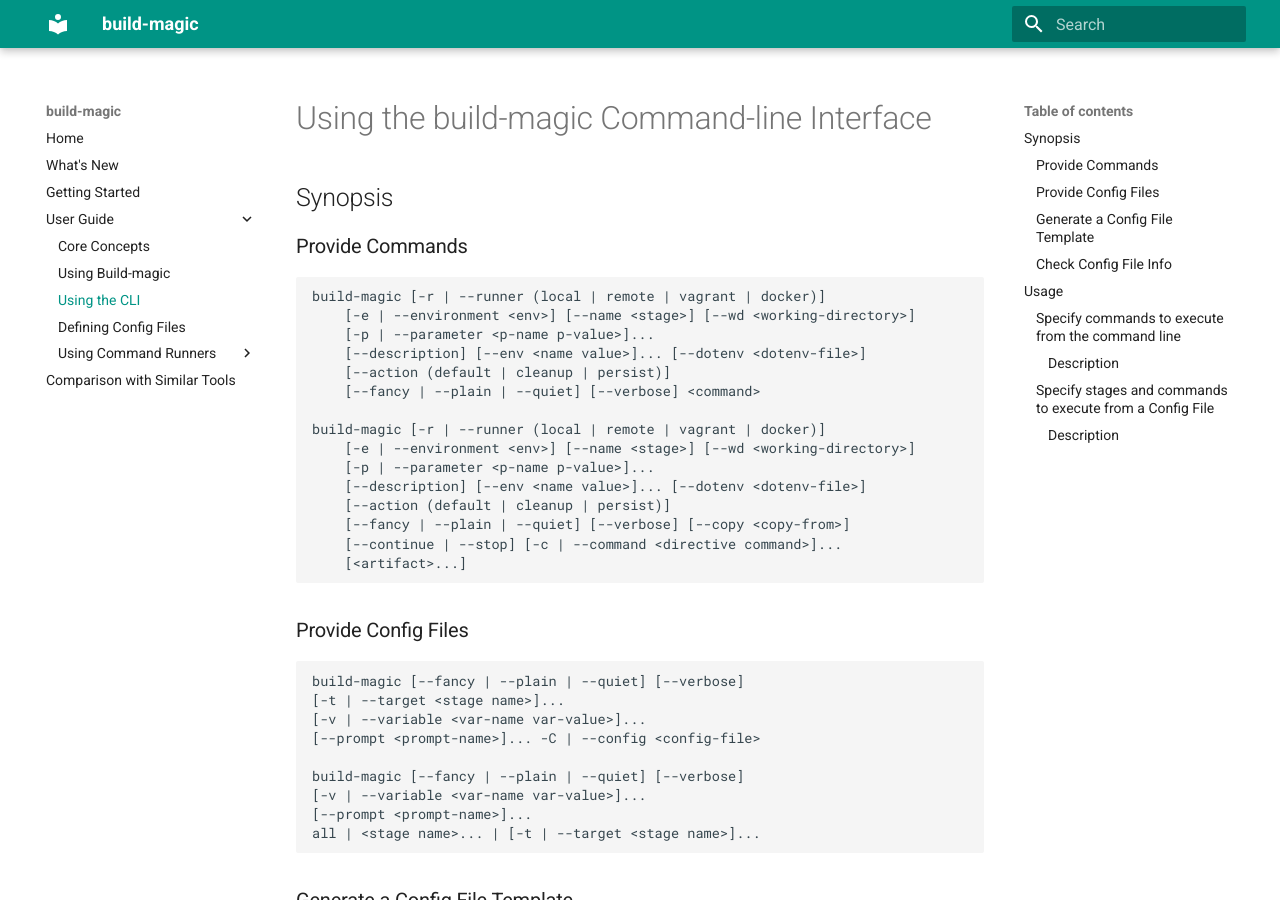
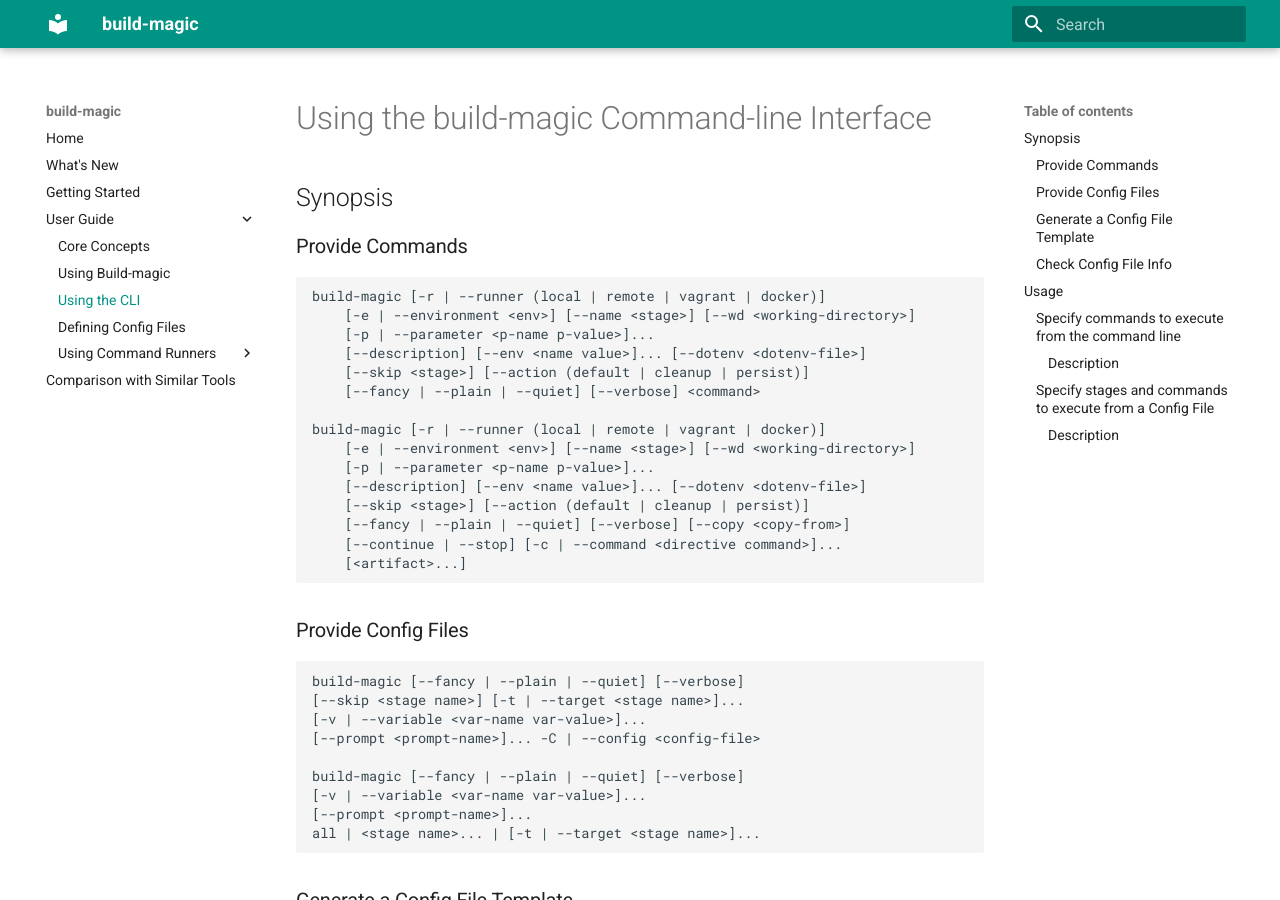
Before and after one commit to cmmorrow/build-magic, an MkDocs documentation site: the page built from docs/user_guide/cli_usage.md, in a window 1280 px wide and 900 px high. Built offline with MkDocs 1.6.1 and Material for MkDocs 9.7.7, drawn with Linux system fonts in a browser that asks for light colours; some of the changed text lies outside the part shown.

Commit message:
Updated docs

````diff
--- a/docs/user_guide/cli_usage.md
+++ b/docs/user_guide/cli_usage.md
@@ -9,14 +9,14 @@ build-magic [-r | --runner (local | remote | vagrant | docker)]
     [-e | --environment <env>] [--name <stage>] [--wd <working-directory>]
     [-p | --parameter <p-name p-value>]...
     [--description] [--env <name value>]... [--dotenv <dotenv-file>]
-    [--action (default | cleanup | persist)]
+    [--skip <stage>] [--action (default | cleanup | persist)]
     [--fancy | --plain | --quiet] [--verbose] <command>
 
 build-magic [-r | --runner (local | remote | vagrant | docker)]
     [-e | --environment <env>] [--name <stage>] [--wd <working-directory>]
     [-p | --parameter <p-name p-value>]...
     [--description] [--env <name value>]... [--dotenv <dotenv-file>]
-    [--action (default | cleanup | persist)]
+    [--skip <stage>] [--action (default | cleanup | persist)]
     [--fancy | --plain | --quiet] [--verbose] [--copy <copy-from>]
     [--continue | --stop] [-c | --command <directive command>]...
     [<artifact>...]
@@ -26,7 +26,7 @@ build-magic [-r | --runner (local | remote | vagrant | docker)]
 
 ```text
 build-magic [--fancy | --plain | --quiet] [--verbose]
-[-t | --target <stage name>]...
+[--skip <stage name>] [-t | --target <stage name>]...
 [-v | --variable <var-name var-value>]...
 [--prompt <prompt-name>]... -C | --config <config-file>
 
@@ -94,6 +94,8 @@ In this form, any arguments provided after valid options are interpreted as one
 If **--runner** is defined and not equal to *local*, **--environment** is required.
 
 **--name** - Optional name **<stage\>** to give the executing stage. If **--name** isn't provided, the default stage name is 1.
+
+**--skip** - Optional **<stage\>** name to skip.
 
 **--env** - Key/value pairs **<name value\>** sets an environment variable to be used in the executing stage. Can be provided multiple times.
 
@@ -172,6 +174,12 @@ Alternatively, **-t** can be used instead of **--target**.
 > build-magic -C my_config.yaml -t test -t build
 ```
 
+Specifically named stages can be skipped with **--skip**. For example, to skip the *test* stage but still run the *build* stage use:
+
+```bash
+> build-magic -C my_config.yaml --skip test -t build
+```
+
 Named stages in a Config File can also be run similar to a Makefile by specifying the stage name:
 
 ```bash
````
Also changed, not shown: README.md (+3 -3 lines), docs/getting_started.md (+6 -0 lines), docs/user_guide/config_usage.md (+5 -5 lines), docs/user_guide/runners/docker_usage.md (+4 -4 lines), docs/user_guide/runners/remote_usage.md (+6 -6 lines).
